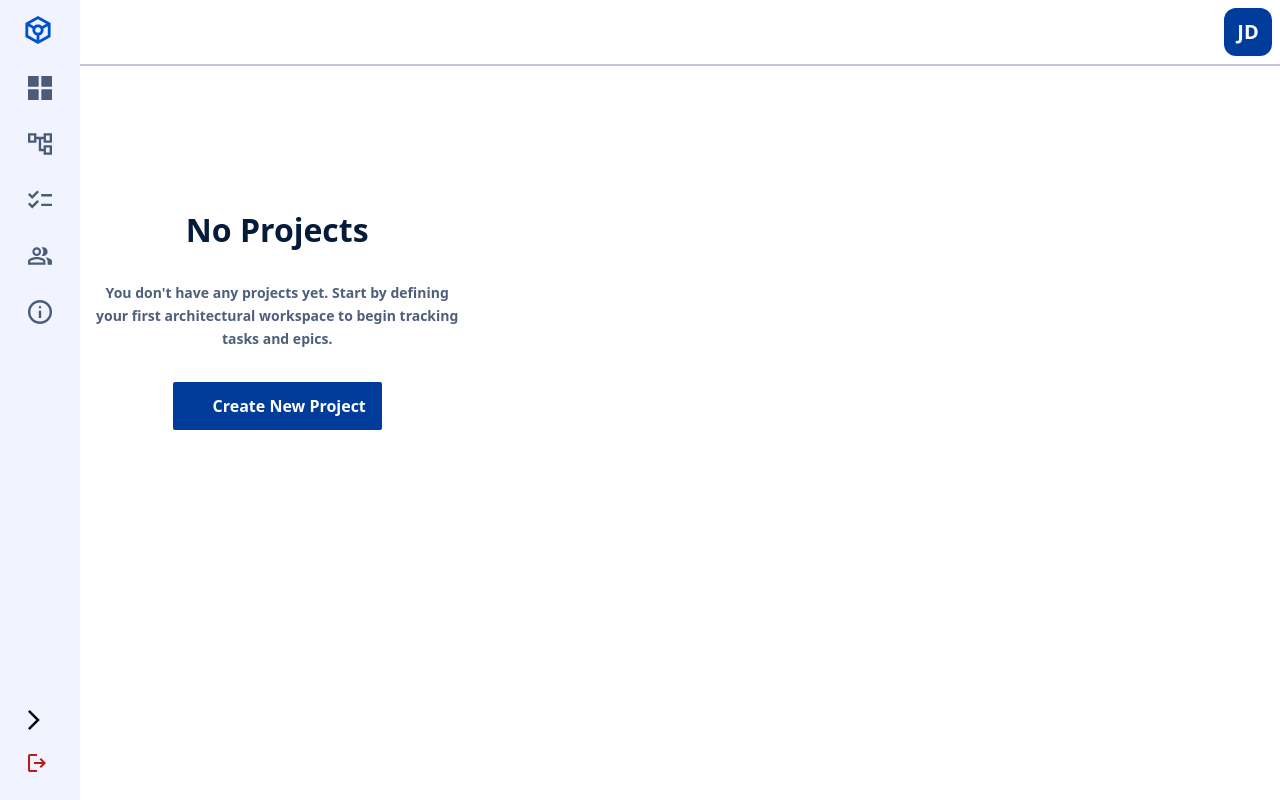
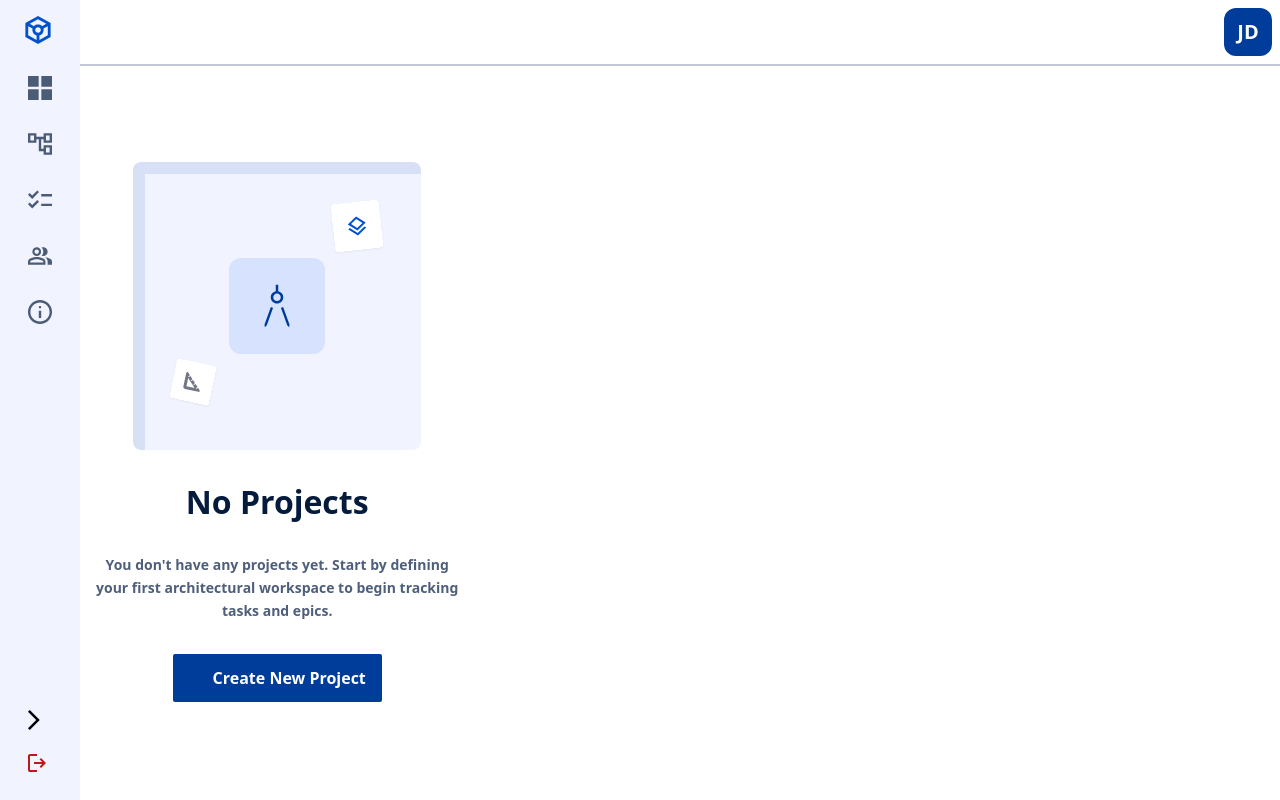
Before and after one commit to Alihossam916/Taskly--task-managment-, a Next.js app: page /project in a window 1280 px wide. Built offline with nearby package versions, Linux system fonts and the light colour scheme; no server answers; some icons are missing.

Commit message:
feat: add no projects icon component

```diff
--- /dev/null
+++ b/src/components/icons/noProjectsIcon.tsx
@@ -0,0 +1,236 @@
+import React from "react";
+import { ClassNameProp } from "@/src/types/propType";
+
+const NoProjectsIcon = ({ className }: ClassNameProp) => {
+  return (
+    <svg
+      width="288"
+      height="288"
+      viewBox="0 0 288 288"
+      fill="none"
+      xmlns="http://www.w3.org/2000/svg"
+      className={`${className}`}
+    >
+      <g clipPath="url(#clip0_15_619)">
+        <rect width="288" height="288" rx="8" fill="#F1F3FF" />
+        <g opacity="0.1">
+          <rect width="288" height="288" fill="url(#paint0_linear_15_619)" />
+          <rect width="288" height="288" fill="url(#paint1_linear_15_619)" />
+        </g>
+        <g filter="url(#filter0_d_15_619)">
+          <rect
+            x="197.62"
+            y="42.64"
+            width="48"
+            height="48"
+            rx="4"
+            transform="rotate(-5.99997 197.62 42.64)"
+            fill="white"
+            shapeRendering="crispEdges"
+          />
+          <path
+            d="M224.993 73.4727L215.31 67.4518L216.821 66.0361L224.726 70.9366L231.44 64.4996L233.212 65.5703L224.993 73.4727ZM224.465 68.4503L214.782 62.4294L223.001 54.527L232.684 60.5479L224.465 68.4503ZM224.198 65.9143L229.452 60.8876L223.268 57.0631L218.015 62.0897L224.198 65.9143Z"
+            fill="#0052CC"
+          />
+        </g>
+        <g filter="url(#filter1_d_15_619)">
+          <rect
+            x="44.6001"
+            y="196.27"
+            width="40"
+            height="40"
+            rx="4"
+            transform="rotate(12 44.6001 196.27)"
+            fill="white"
+            shapeRendering="crispEdges"
+          />
+          <path
+            d="M52.065 227.002C51.4618 226.874 50.9965 226.558 50.6692 226.054C50.3418 225.55 50.2422 224.996 50.3704 224.393L53.2188 210.992C53.3193 210.52 53.6096 210.236 54.0896 210.142C54.5696 210.048 54.938 210.199 55.1947 210.595L56.9278 213.263L55.3266 214.303L55.8658 215.133L57.4669 214.093L59.4696 217.177L57.8684 218.217L58.4075 219.047L60.0087 218.007L62.0113 221.091L60.4101 222.131L60.9493 222.961L62.5505 221.921L64.5531 225.005L62.9519 226.045L63.4911 226.875L65.0923 225.835L66.6327 228.208C66.8895 228.603 66.8773 229.001 66.5963 229.401C66.3153 229.801 65.9384 229.951 65.4656 229.851L52.065 227.002ZM53.4712 224.234L61.5898 225.96L55.1969 216.116L53.4712 224.234Z"
+            fill="#737685"
+          />
+        </g>
+        <rect x="96" y="96" width="96" height="96" rx="12" fill="#D7E2FF" />
+        <g filter="url(#filter2_dd_15_619)">
+          <rect
+            x="96"
+            y="96"
+            width="96"
+            height="96"
+            rx="12"
+            fill="white"
+            fillOpacity="0.01"
+            shapeRendering="crispEdges"
+          />
+        </g>
+        <path
+          d="M131.837 165.154L131.5 162.538L137.952 144.74C138.288 145.035 138.637 145.268 138.998 145.44C139.358 145.611 139.731 145.753 140.115 145.865L133.817 163.298L131.837 165.154ZM156.163 165.154L154.183 163.298L147.885 145.865C148.269 145.753 148.642 145.611 149.002 145.44C149.363 145.268 149.712 145.035 150.048 144.74L156.5 162.538L156.163 165.154ZM144 141.596C142.269 141.596 140.795 140.987 139.577 139.769C138.359 138.551 137.75 137.077 137.75 135.346C137.75 133.721 138.259 132.361 139.276 131.267C140.294 130.172 141.452 129.519 142.75 129.308V122.846H145.25V129.308C146.548 129.519 147.706 130.172 148.724 131.267C149.741 132.361 150.25 133.721 150.25 135.346C150.25 137.077 149.641 138.551 148.423 139.769C147.205 140.987 145.731 141.596 144 141.596ZM144 139.096C145.029 139.096 145.911 138.728 146.647 137.993C147.382 137.257 147.75 136.375 147.75 135.346C147.75 134.317 147.382 133.435 146.647 132.7C145.911 131.964 145.029 131.596 144 131.596C142.971 131.596 142.089 131.964 141.353 132.7C140.618 133.435 140.25 134.317 140.25 135.346C140.25 136.375 140.618 137.257 141.353 137.993C142.089 138.728 142.971 139.096 144 139.096Z"
+          fill="#003D9B"
+        />
+      </g>
+      <defs>
+        <filter
+          id="filter0_d_15_619"
+          x="195.62"
+          y="36.6227"
+          width="56.7544"
+          height="56.7544"
+          filterUnits="userSpaceOnUse"
+          colorInterpolationFilters="sRGB"
+        >
+          <feFlood floodOpacity="0" result="BackgroundImageFix" />
+          <feColorMatrix
+            in="SourceAlpha"
+            type="matrix"
+            values="0 0 0 0 0 0 0 0 0 0 0 0 0 0 0 0 0 0 127 0"
+            result="hardAlpha"
+          />
+          <feOffset dy="1" />
+          <feGaussianBlur stdDeviation="1" />
+          <feComposite in2="hardAlpha" operator="out" />
+          <feColorMatrix
+            type="matrix"
+            values="0 0 0 0 0 0 0 0 0 0 0 0 0 0 0 0 0 0 0.05 0"
+          />
+          <feBlend
+            mode="normal"
+            in2="BackgroundImageFix"
+            result="effect1_dropShadow_15_619"
+          />
+          <feBlend
+            mode="normal"
+            in="SourceGraphic"
+            in2="effect1_dropShadow_15_619"
+            result="shape"
+          />
+        </filter>
+        <filter
+          id="filter1_d_15_619"
+          x="34.2837"
+          y="195.27"
+          width="51.4424"
+          height="51.4424"
+          filterUnits="userSpaceOnUse"
+          colorInterpolationFilters="sRGB"
+        >
+          <feFlood floodOpacity="0" result="BackgroundImageFix" />
+          <feColorMatrix
+            in="SourceAlpha"
+            type="matrix"
+            values="0 0 0 0 0 0 0 0 0 0 0 0 0 0 0 0 0 0 127 0"
+            result="hardAlpha"
+          />
+          <feOffset dy="1" />
+          <feGaussianBlur stdDeviation="1" />
+          <feComposite in2="hardAlpha" operator="out" />
+          <feColorMatrix
+            type="matrix"
+            values="0 0 0 0 0 0 0 0 0 0 0 0 0 0 0 0 0 0 0.05 0"
+          />
+          <feBlend
+            mode="normal"
+            in2="BackgroundImageFix"
+            result="effect1_dropShadow_15_619"
+          />
+          <feBlend
+            mode="normal"
+            in="SourceGraphic"
+            in2="effect1_dropShadow_15_619"
+            result="shape"
+          />
+        </filter>
+        <filter
+          id="filter2_dd_15_619"
+          x="76"
+          y="96"
+          width="136"
+          height="136"
+          filterUnits="userSpaceOnUse"
+          colorInterpolationFilters="sRGB"
+        >
+          <feFlood floodOpacity="0" result="BackgroundImageFix" />
+          <feColorMatrix
+            in="SourceAlpha"
+            type="matrix"
+            values="0 0 0 0 0 0 0 0 0 0 0 0 0 0 0 0 0 0 127 0"
+            result="hardAlpha"
+          />
+          <feMorphology
+            radius="6"
+            operator="erode"
+            in="SourceAlpha"
+            result="effect1_dropShadow_15_619"
+          />
+          <feOffset dy="8" />
+          <feGaussianBlur stdDeviation="5" />
+          <feComposite in2="hardAlpha" operator="out" />
+          <feColorMatrix
+            type="matrix"
+            values="0 0 0 0 0.0156863 0 0 0 0 0.105882 0 0 0 0 0.235294 0 0 0 0.05 0"
+          />
+          <feBlend
+            mode="normal"
+            in2="BackgroundImageFix"
+            result="effect1_dropShadow_15_619"
+          />
+          <feColorMatrix
+            in="SourceAlpha"
+            type="matrix"
+            values="0 0 0 0 0 0 0 0 0 0 0 0 0 0 0 0 0 0 127 0"
+            result="hardAlpha"
+          />
+          <feMorphology
+            radius="5"
+            operator="erode"
+            in="SourceAlpha"
+            result="effect2_dropShadow_15_619"
+          />
+          <feOffset dy="20" />
+          <feGaussianBlur stdDeviation="12.5" />
+          <feComposite in2="hardAlpha" operator="out" />
+          <feColorMatrix
+            type="matrix"
+            values="0 0 0 0 0.0156863 0 0 0 0 0.105882 0 0 0 0 0.235294 0 0 0 0.05 0"
+          />
+          <feBlend
+            mode="normal"
+            in2="effect1_dropShadow_15_619"
+            result="effect2_dropShadow_15_619"
+          />
+          <feBlend
+            mode="normal"
+            in="SourceGraphic"
+            in2="effect2_dropShadow_15_619"
+            result="shape"
+          />
+        </filter>
+        <linearGradient
+          id="paint0_linear_15_619"
+          x1="0"
+          y1="144"
+          x2="288"
+          y2="144"
+          gradientUnits="userSpaceOnUse"
+        >
+          <stop offset="0.0416667" stopColor="#003D9B" />
+          <stop offset="0.0416667" stopColor="#003D9B" stopOpacity="0" />
+        </linearGradient>
+        <linearGradient
+          id="paint1_linear_15_619"
+          x1="144"
+          y1="0"
+          x2="144"
+          y2="288"
+          gradientUnits="userSpaceOnUse"
+        >
+          <stop offset="0.0416667" stopColor="#003D9B" />
+          <stop offset="0.0416667" stopColor="#003D9B" stopOpacity="0" />
+        </linearGradient>
+        <clipPath id="clip0_15_619">
+          <rect width="288" height="288" rx="8" fill="white" />
+        </clipPath>
+      </defs>
+    </svg>
+  );
+};
+
+export default NoProjectsIcon;
```
